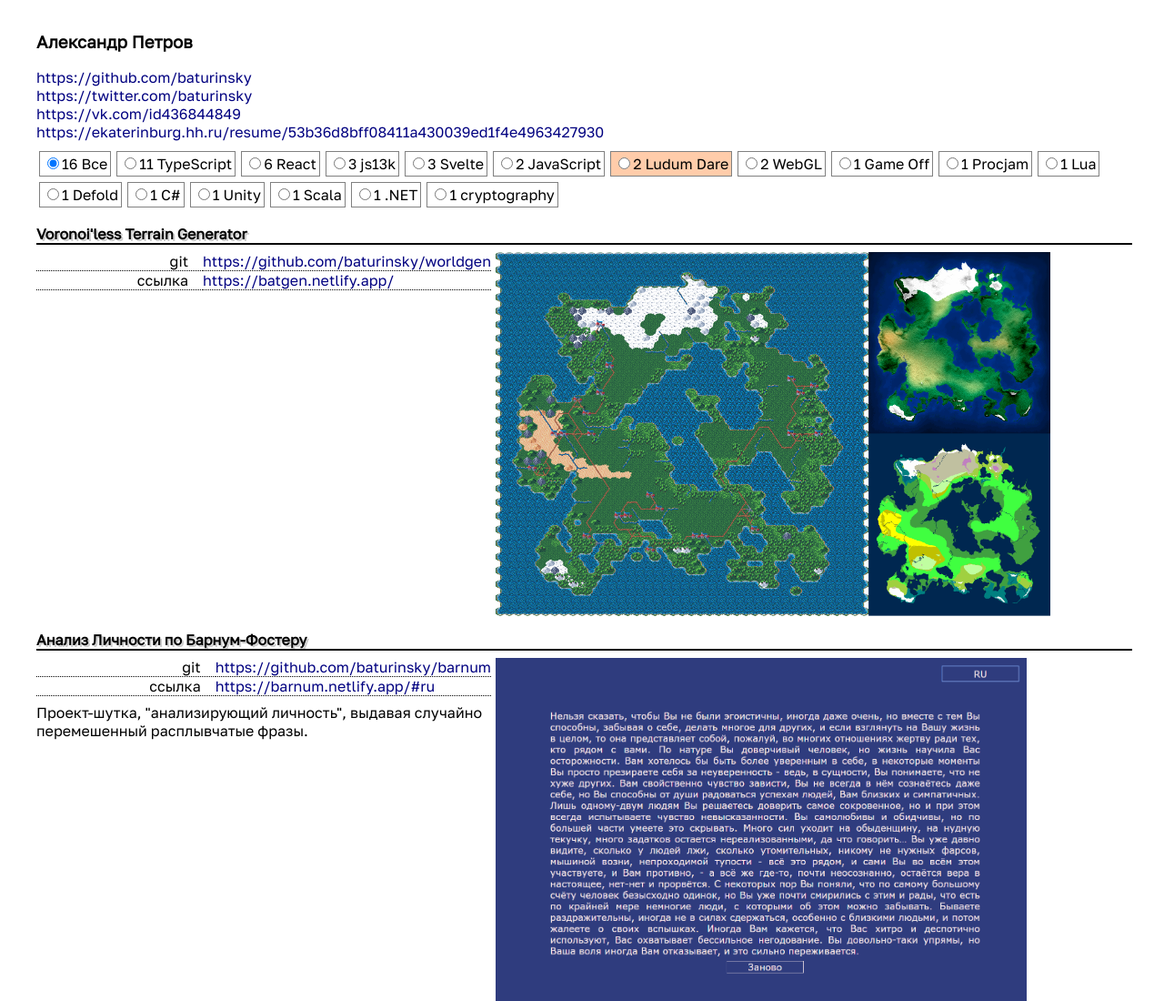
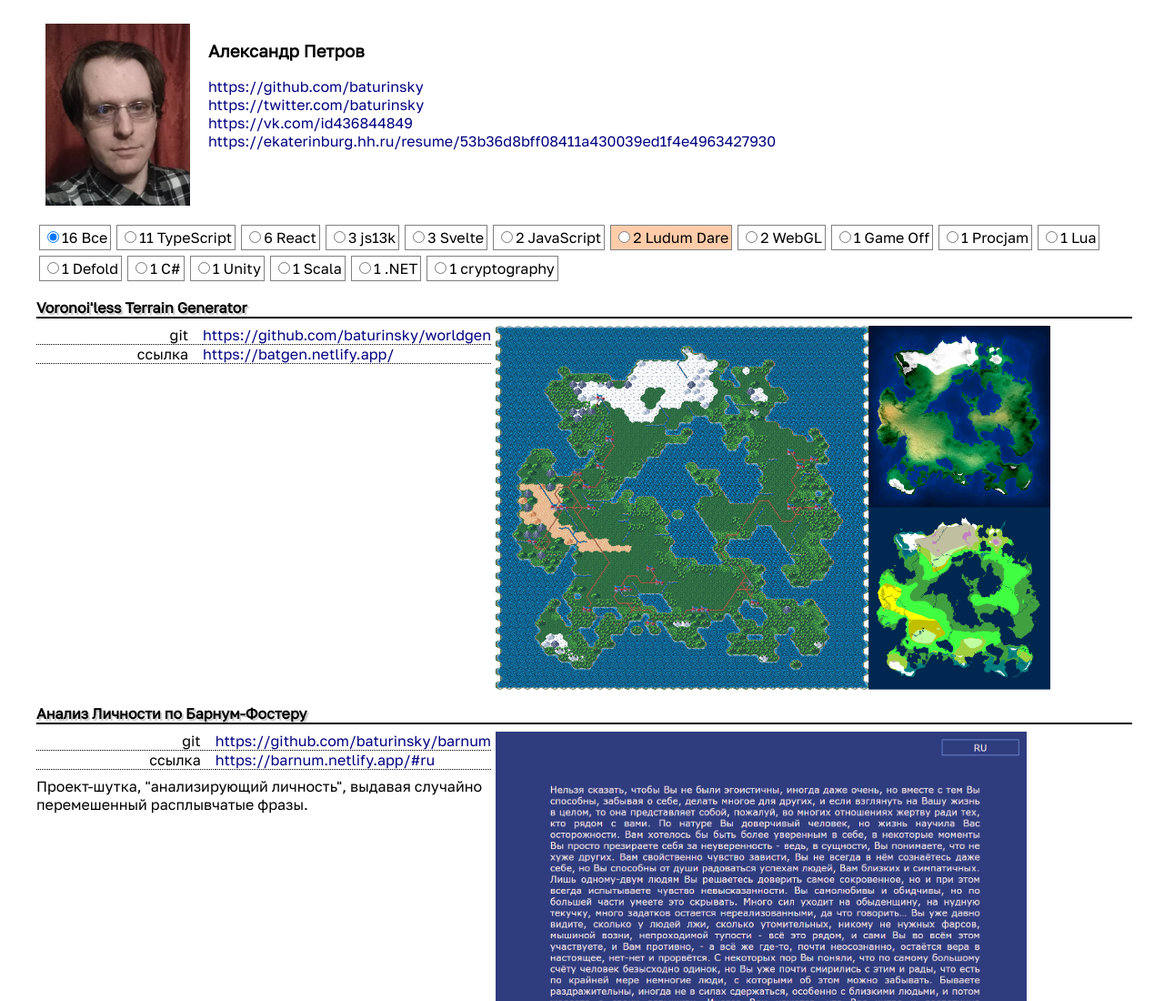
Before and after one commit to baturinsky/baturinsky.github.io, a plain HTML site: page projects-ru.html in a window 1280 px wide. Shown: the top 1100 px of the page at 91% size. Drawn offline with Linux system fonts and the light colour scheme.

Commit message:
Added photo

```diff
--- a/projects-ru.html
+++ b/projects-ru.html
@@ -95,18 +95,39 @@
     flex-flow: column;
   }
 
-  .ld{
+  .ld {
     background: #fca;
   }
+
+  .photo{
+    height: 200px;
+    width: auto;
+  }
+
+  .intro{
+    display: flex;
+    flex-direction: row;
+  }
+
+  .intro>*{
+    margin: 10px;
+  }
+
 </style>
 <body>
   <div id="main">
     <div id="intro">
-      <h3>Александр Петров</h3>
-      https://github.com/baturinsky
-      https://twitter.com/baturinsky
-      https://vk.com/id436844849
-      https://ekaterinburg.hh.ru/resume/53b36d8bff08411a430039ed1f4e4963427930
+
+      <div class="intro">
+        <div><a href="photo.jpg"><img class="photo" src="photo.jpg"/></a></div>
+        <div>
+          <h3>Александр Петров</h3>
+          https://github.com/baturinsky <br/>
+          https://twitter.com/baturinsky <br/>
+          https://vk.com/id436844849 <br/>
+          https://ekaterinburg.hh.ru/resume/53b36d8bff08411a430039ed1f4e4963427930 <br/>
+        </div>
+      </div>
     </div>
     <div id="tagsDiv"></div>
     <div id="projectsDiv"></div>
@@ -414,7 +435,7 @@
     let p = projects[i];
     p.id = i;
     let ptags = p.tags.split(",");
-    ptags.push("Все")
+    ptags.push("Все");
     p.tags = ptags;
     for (let t of ptags) {
       tags[t] = tags[t] || [];
@@ -429,7 +450,9 @@
   document.getElementById("tagsDiv").innerHTML = `${sortedTags
     .map(
       (tag) =>
-        `<div class="tagCheck${tag=="Ludum Dare"?" LD":""}"><input ${tag=="Все"?"checked":""} onclick="renderTable('${tag}')" id="tag${tag}" type="radio" name="tags"/><label for="tag${tag}">${
+        `<div class="tagCheck${tag == "Ludum Dare" ? " LD" : ""}"><input ${
+          tag == "Все" ? "checked" : ""
+        } onclick="renderTable('${tag}')" id="tag${tag}" type="radio" name="tags"/><label for="tag${tag}">${
           tags[tag].length + " " + tag
         }</label></div>`
     )
@@ -440,8 +463,7 @@
 
     for (let p of projects) {
       let i = p.tags.indexOf(tag);
-      if(i<0)
-        continue;
+      if (i < 0) continue;
 
       html.push(`<header>${p.title}</header>`);
       let text = "";
```
Also changed, not shown: photo.jpg (added).
